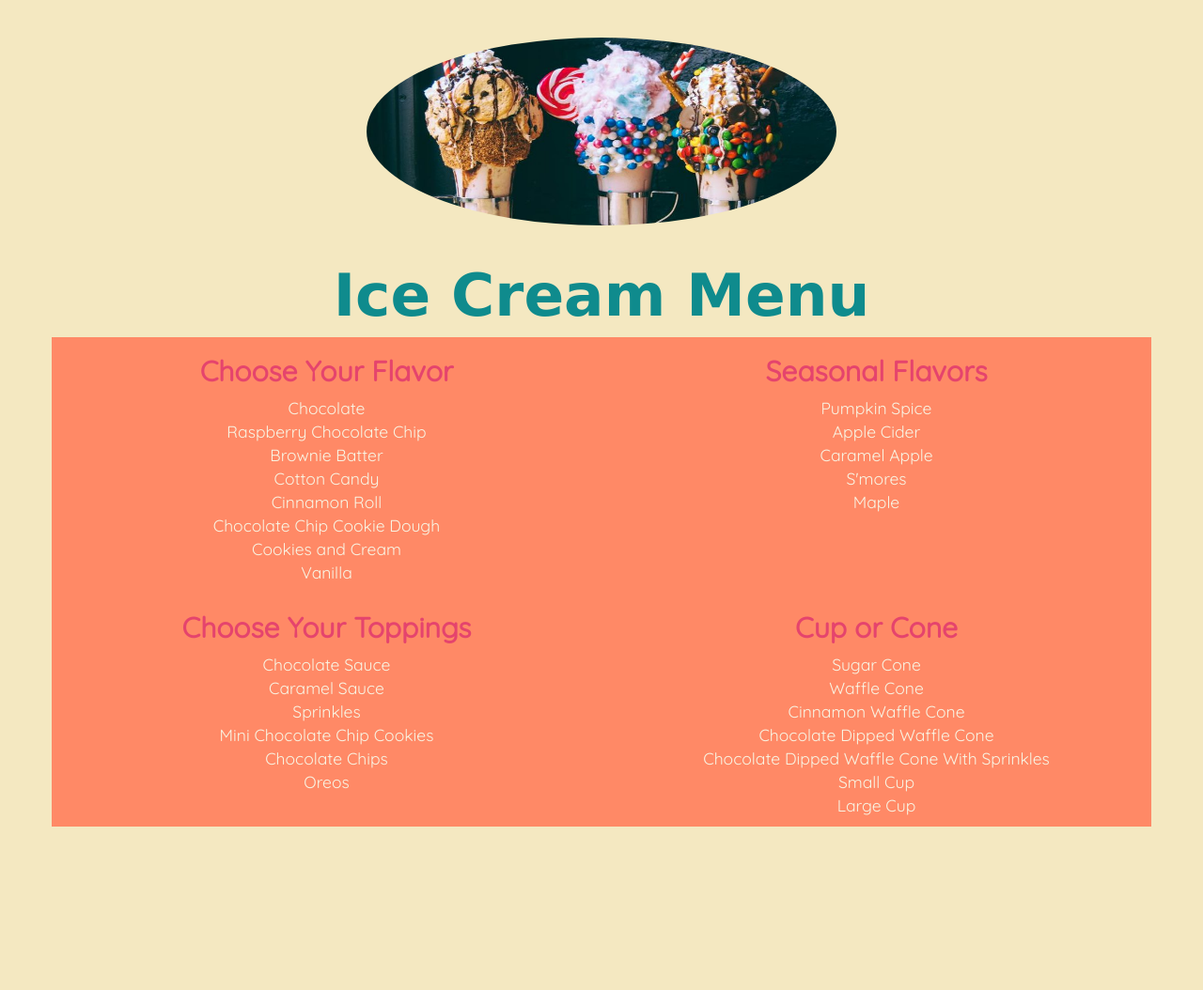
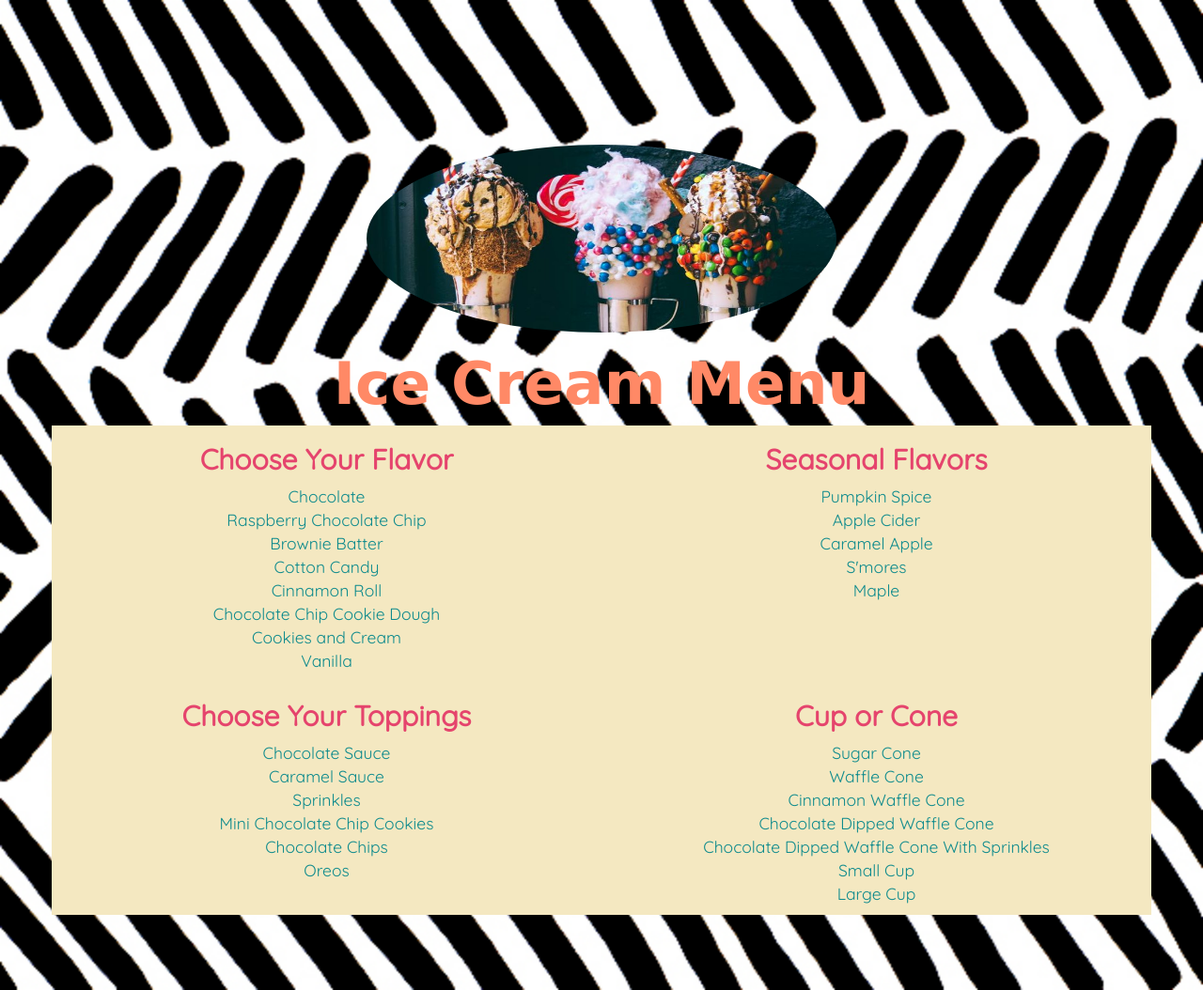
Before and after one commit to rachclaire3346/Ice-cream-Shop-Menu, a website: page index.html in a window 1280 px wide. Shown: the whole page at 94% size. Before the commit the page ends 880 px from the top, so only its background shows below. Drawn offline with nearby package versions, Linux system fonts and the light colour scheme; a web font is replaced by a local one.

Commit message:
style changes

```diff
--- a/apps/style.css
+++ b/apps/style.css
@@ -5,19 +5,18 @@ h1 {
 	font-family: 'Sofia', cursive;
 	font-weight: bold;
 	font-size: 450%;
-	color: #0F8B8D;
+	color: #FF8966;
 }
 
 p {
 	font-family: 'Quicksand', sans-serif;
-	color: #F8F4E3;
+	color: #0F8B8D;
 	text-align: center;
 	font-size: 125%;
 }
 
 .container {
-	padding: 40px, 40px, 40px, 40px;
-	background-color: #FF8966;
+	background-color: #F4E8C1;
 }
 
 h2, h3, h4, h5, h6 {
@@ -28,6 +27,11 @@ h2, h3, h4, h5, h6 {
 }
 
 body {
-	background-color: #F4E8C1;
-	padding: 0px, 50px, 50px, 50px;
+	background: url('../apps/nine.jpg') no-repeat center center fixed;
+    -webkit-background-size: cover;
+    -moz-background-size: cover;
+    -o-background-size: cover;
+    background-size: cover;
+    margin-top: 12%;
+    padding-bottom: 80px;
 }
--- a/index.html
+++ b/index.html
@@ -1,5 +1,5 @@
 <!DOCTYPE html>
-<html>
+<html style="background:transparent url('apps/background-three.jpg')>
 <head>
 
 	<script
@@ -14,7 +14,7 @@
 
 </head>
 <body>
-	<div style="text-align: center; margin: 40px;"><img src="apps/ice-cream-again.jpg" class="img-circle" alt=yum height=200px width="500" /></div>
+	<div style="text-align: center;"><img src="apps/ice-cream-again.jpg" class="img-circle" alt=yum height=200px width="500" /></div>
 
 	<div class="header">
 		<h1>Ice Cream Menu</h1>
```
Also changed, not shown: apps/nine.jpg (added).
